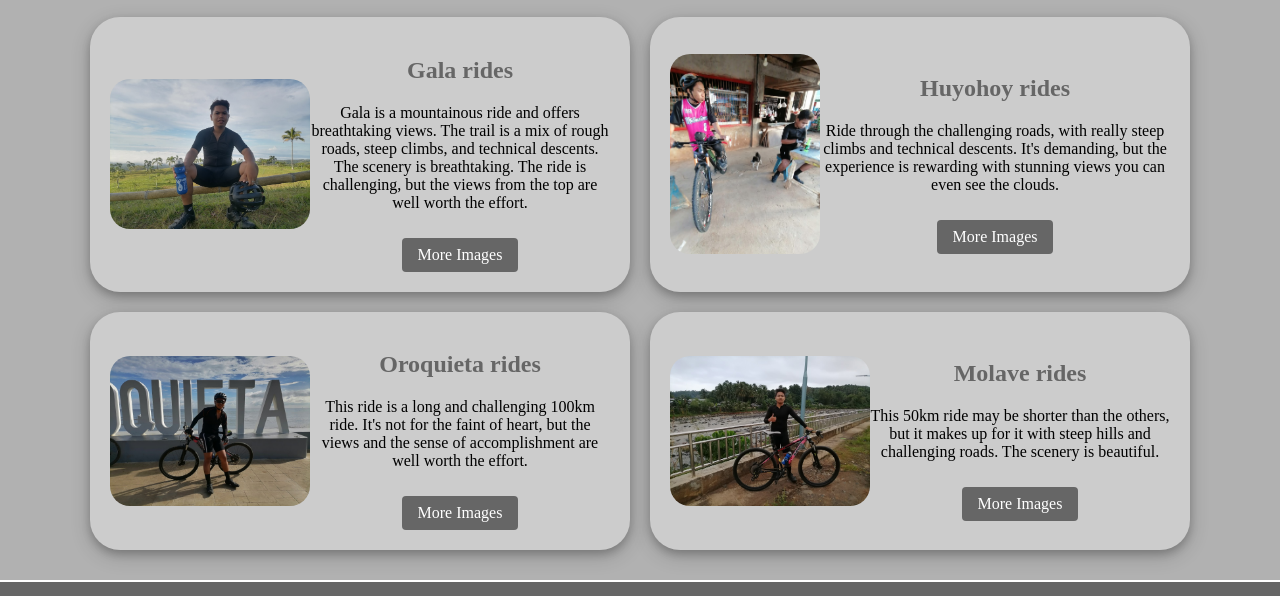
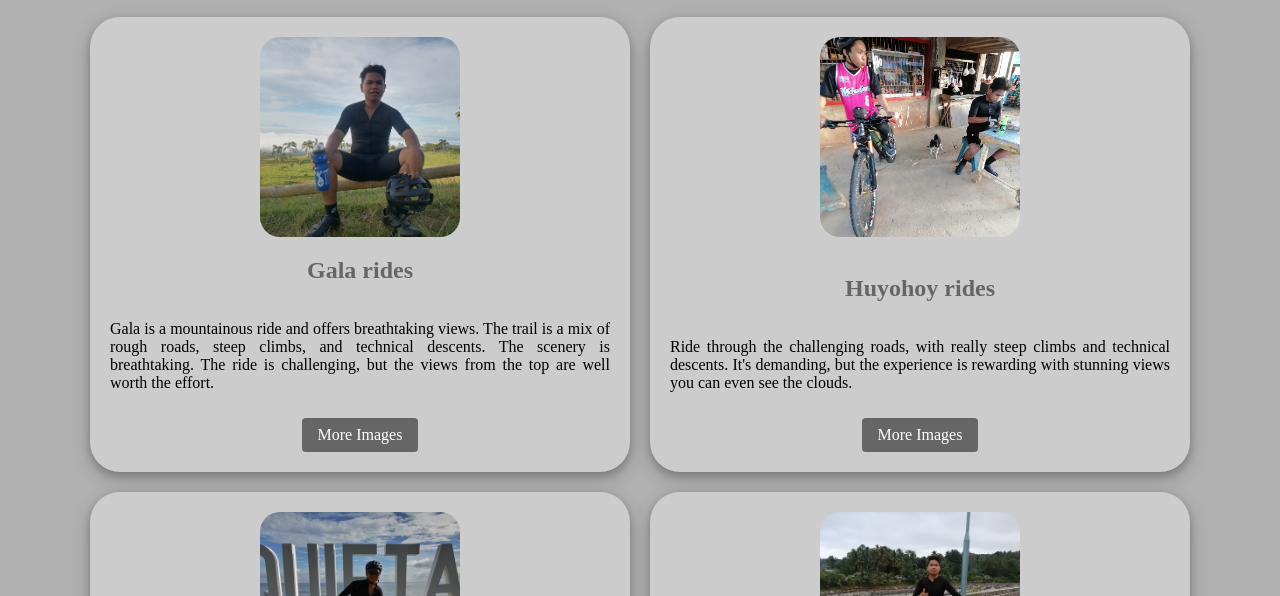
Before and after one commit to Jhon-from-the-501st/Bike-rides, a plain HTML site: page index.html in a window 1280 px wide. Shown: the part 180-776 px from the top of the page. Drawn offline with Linux system fonts and the light colour scheme.

Commit message:
Update index.html

```diff
--- a/index.html
+++ b/index.html
@@ -23,6 +23,26 @@
             </ul>
         </nav>
     </header>
+     <style>
+        .card2{
+            display: flex;
+            flex-direction: column;
+        }
+        .card-content2{
+            display: flex;
+            flex-direction: column;
+            align-items: center;
+
+        }
+        .card-img2{
+            width: 200px;
+            height: 200px;
+            object-fit: cover;
+        }
+        .card-content2 p{
+            text-align: justify;
+        }
+    </style>
     <div class="container">
         <h1>Ride Memories</h1>
         <div class="card-container">
```
